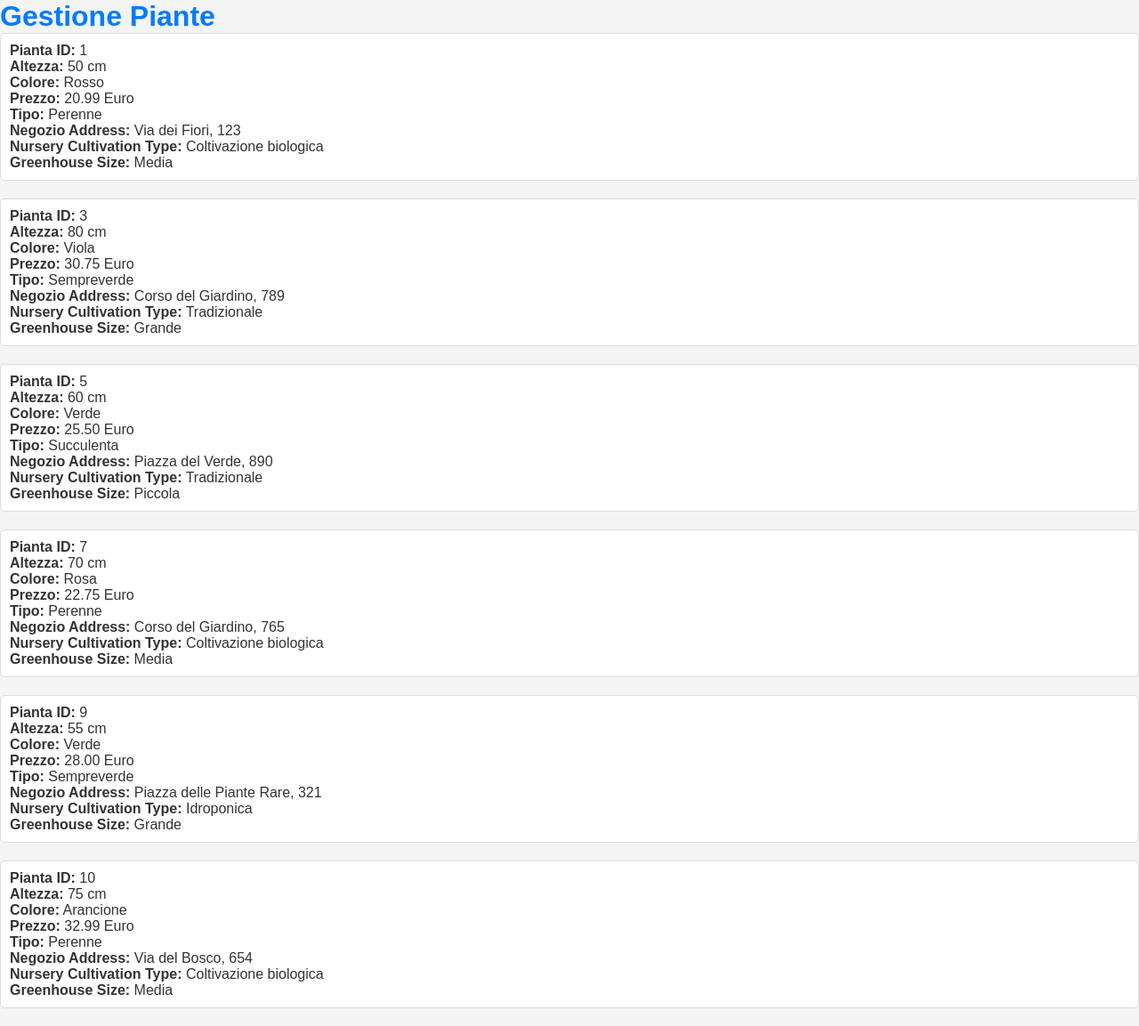
After one commit to Pyro18/Bellsprout-CO, a PHP site: page /shop/plant_management.php in a window 1280 px wide. The commit adds this page. Shown: the whole page at 89% size. Run offline with PHP 8.4, Linux system fonts and the light colour scheme; data comes from the database, SQL or seed files in the repository; both versions use the stored data as it was after the commit.

Commit message:
gestione negozio e gestione piante

```diff
--- /dev/null
+++ b/frontend/assets/css/shop_style.css
@@ -0,0 +1,98 @@
+/* Reset CSS */
+* {
+    margin: 0;
+    padding: 0;
+    box-sizing: border-box;
+}
+
+/* Global Styles */
+body {
+    font-family: Arial, sans-serif;
+    background-color: #f4f4f4;
+    color: #333;
+}
+
+h1, h2 {
+    color: #007bff;
+}
+
+ul {
+    list-style-type: none;
+    padding: 0;
+}
+
+li {
+    margin-bottom: 20px;
+    padding: 10px;
+    background-color: #fff;
+    border: 1px solid #ddd;
+    border-radius: 5px;
+}
+
+/* Navigation */
+.navbar {
+    background-color: #007bff;
+    padding: 10px;
+    text-align: center;
+}
+
+.nav-list {
+    list-style-type: none;
+}
+
+.nav-list li {
+    display: inline;
+    margin-right: 20px;
+}
+
+.nav-list a {
+    text-decoration: none;
+    color: #fff;
+}
+
+/* Dashboard Section */
+.dashboard {
+    background-color: #fff;
+    padding: 20px;
+    margin: 20px;
+    border-radius: 5px;
+    box-shadow: 0 0 10px rgba(0, 0, 0, 0.1);
+}
+
+/* Form Styles (if you decide to add forms) */
+form {
+    margin-top: 20px;
+}
+
+label {
+    display: block;
+    margin-bottom: 10px;
+}
+
+input {
+    width: 100%;
+    padding: 10px;
+    margin-bottom: 15px;
+    border: 1px solid #ddd;
+    border-radius: 5px;
+}
+
+button {
+    background-color: #007bff;
+    color: #fff;
+    padding: 10px 15px;
+    border: none;
+    border-radius: 5px;
+    cursor: pointer;
+}
+
+/* Footer Styles (if needed) */
+footer {
+    text-align: center;
+    padding: 10px;
+    background-color: #333;
+    color: #fff;
+    position: fixed;
+    bottom: 0;
+    width: 100%;
+}
--- a/frontend/index.php
+++ b/frontend/index.php
@@ -20,13 +20,16 @@ session_start();
     <div class="search-container">
 
       <form method="GET" action="/frontend/search/search.php">
-          <input type="text" placeholder="Search..." name="query">
+          <label>
+              <input type="text" placeholder="Search..." name="query">
+          </label>
           <button type="submit"><i class="fas fa-search"></i></button>
       </form>
     </div>
       <?php
         $loggedIn = isset($_SESSION['userId']);
         if ($loggedIn){
+          echo '<li><a href="dashboard\dashboard.php">DASHBOARD</a></li>';
           echo '<li class="dropdown">';
           echo '<div class="div-dropdown">';
           echo '<select onchange="location = this.value;">' ;
--- /dev/null
+++ b/frontend/shop/plant_management.php
@@ -0,0 +1,60 @@
+<?php
+global $conn;
+session_start();
+include('..\..\backend\config\db.php');
+
+$query = "
+    SELECT DISTINCT
+        p.plant_id,
+        p.height,
+        p.color,
+        p.price,
+        c.type,
+        s.address AS shop_address,
+        n.cultivation_type AS nursery_cultivation_type,
+        g.greenhouse_size
+    FROM plant p
+    JOIN characteristic c ON p.characteristic_id = c.characteristic_id
+    RIGHT JOIN shop s ON p.type_id = s.shop_id
+    RIGHT JOIN nursery n ON p.type_id = n.shop_id
+    RIGHT JOIN greenhouse g ON p.type_id = g.shop_id
+    HAVING p.price > 20;
+";
+
+$result = $conn->query($query);
+
+if (!$result) {
+    die("Errore nella query: " . $conn->errorInfo());
+}
+
+$plants = $result->fetchAll(PDO::FETCH_ASSOC);
+?>
+
+<!DOCTYPE html>
+<html lang="en">
+<head>
+
+    <link rel="stylesheet" href="/frontend/assets/css/shop_style.css">
+    <title>Gestione Piante</title>
+</head>
+<body>
+    <h1>Gestione Piante</h1>
+
+    <ul>
+        <?php foreach ($plants as $plant): ?>
+            <li>
+                <strong>Pianta ID:</strong> <?php echo $plant['plant_id']; ?><br>
+                <strong>Altezza:</strong> <?php echo $plant['height']; ?> cm<br>
+                <strong>Colore:</strong> <?php echo $plant['color']; ?><br>
+                <strong>Prezzo:</strong> <?php echo $plant['price']; ?> Euro<br>
+                <strong>Tipo:</strong> <?php echo $plant['type']; ?><br>
+                <strong>Negozio Address:</strong> <?php echo $plant['shop_address']; ?><br>
+                <strong>Nursery Cultivation Type:</strong> <?php echo $plant['nursery_cultivation_type']; ?><br>
+                <strong>Greenhouse Size:</strong> <?php echo $plant['greenhouse_size']; ?><br>
+            </li>
+        <?php endforeach; ?>
+    </ul>
+
+
+</body>
+</html>
```
Also changed, not shown: backend/config/bellsprout_co.sql (+0 -15 lines), frontend/assets/css/dashboard_style.css (added, +29 -0 lines), frontend/assets/css/style.css (+18 -0 lines), frontend/dashboard/dashboard.php (+40 -7 lines), frontend/shop/store_management.php (added, +52 -0 lines), README.md.
